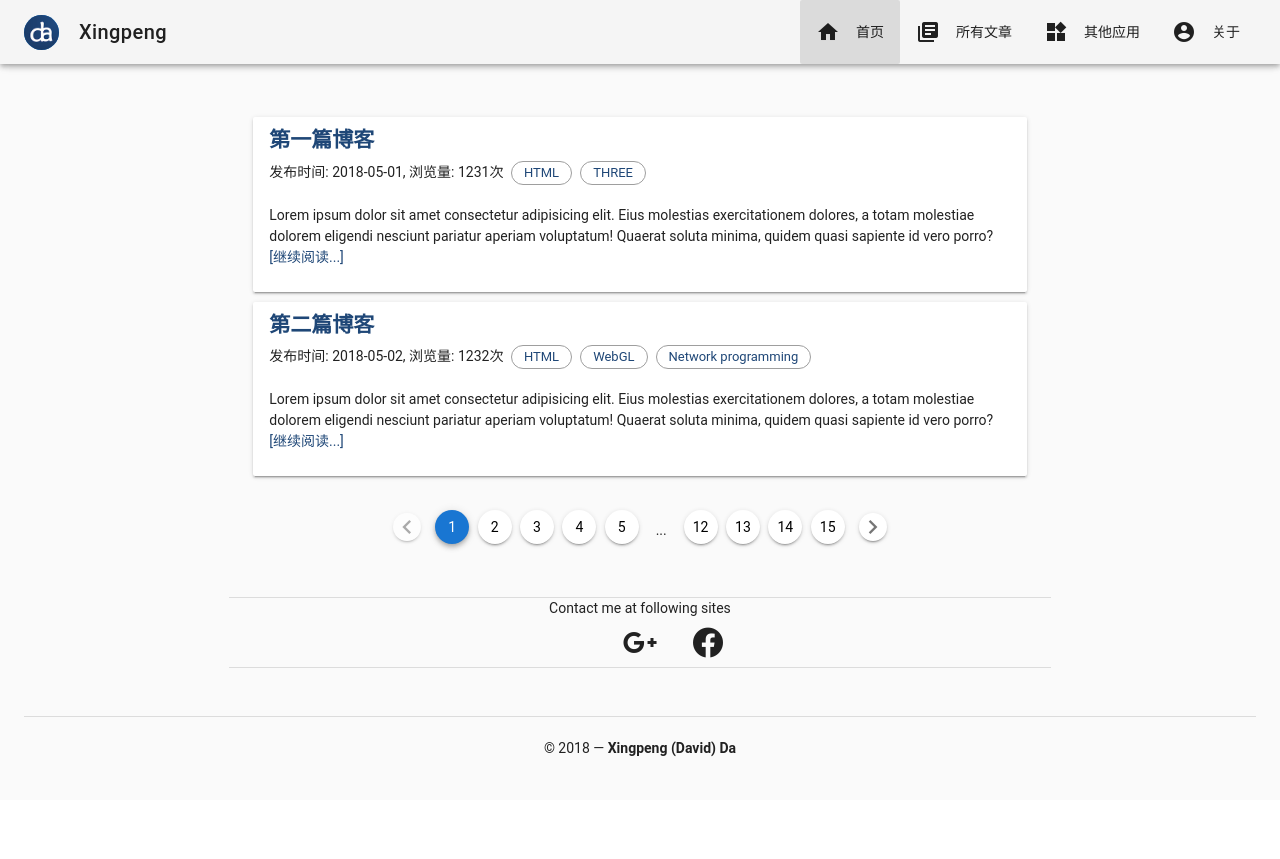
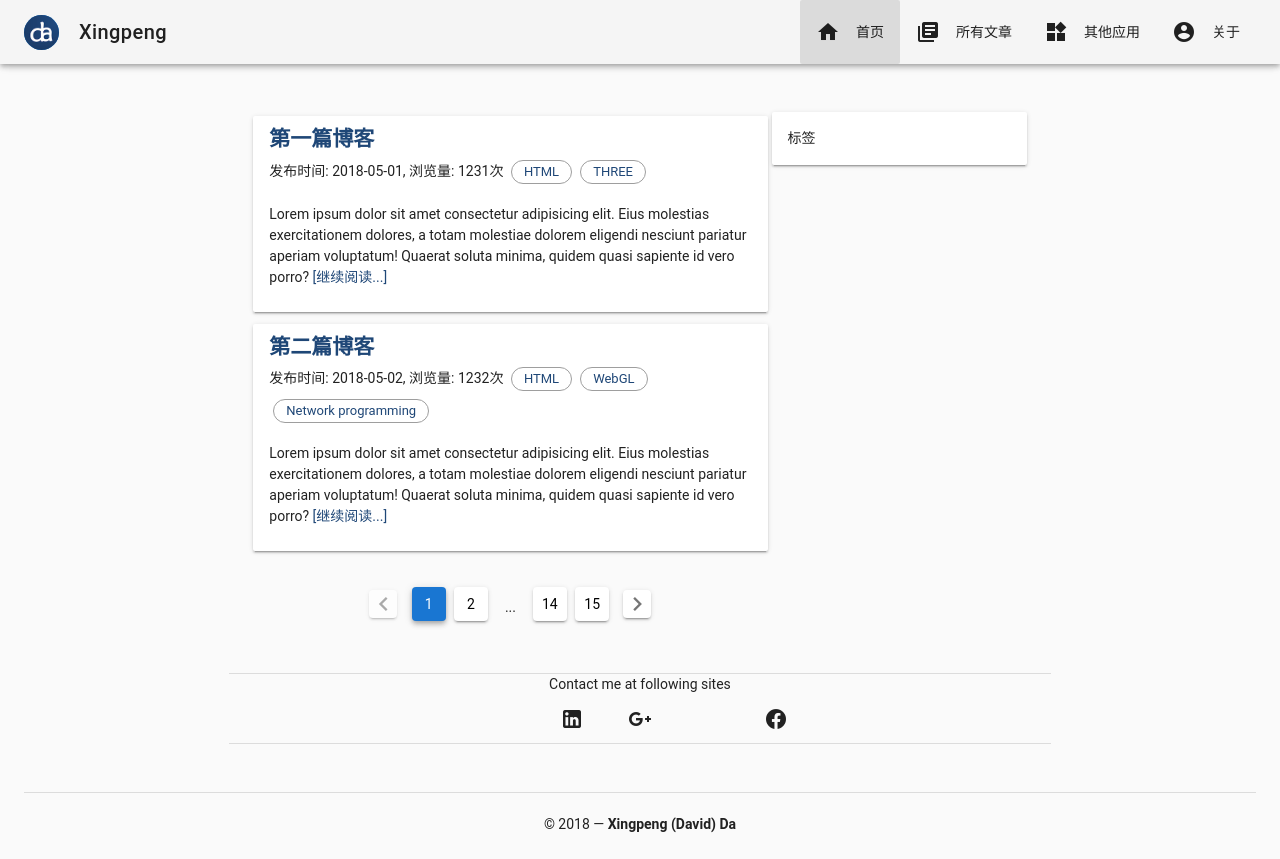
Before and after one commit to daveying/blog, a Vue app in the folder blog-front/: page / in a window 1280 px wide. Before the commit the page ends 800 px from the top, so only its background shows below. Built offline with nearby package versions, Linux system fonts and the light colour scheme; what vue-disqus would draw is missing.

Commit message:
add side information

```diff
--- a/blog-front/src/components/Home.vue
+++ b/blog-front/src/components/Home.vue
@@ -1,6 +1,8 @@
 <template>
   <v-card flat class="grey lighten-5">
-    <v-container class="my-0" fluid style="min-height: 0;" grid-list-xs>
+    <v-container class="my-0" fluid style="min-height: 0;" grid-list-sm>
+      <v-layout row wrap>
+        <v-flex xs12 md8>
           <v-layout row wrap>
             <v-flex v-for="blog in blogs" :key="blog.id" xs12 my-1>
               <v-card>
@@ -21,7 +23,14 @@
           </v-layout>
           <v-layout row wrap py-4 class="text-xs-center">
             <v-flex xs8 offset-xs2>
-          <v-pagination circle :length="15" v-model="pageIdx"></v-pagination>
+              <v-pagination :length="15" v-model="pageIdx"></v-pagination>
+            </v-flex>
+          </v-layout>
+        </v-flex>
+        <v-flex xs12 md4>
+          <v-card>
+            <v-card-title>标签</v-card-title>
+          </v-card>
         </v-flex>
       </v-layout>
     </v-container>
--- a/blog-front/src/components/SocialNetworkList.vue
+++ b/blog-front/src/components/SocialNetworkList.vue
@@ -13,7 +13,7 @@
           class="mx-3"
         >
           <!-- <v-icon size="24px">{{ icon }}</v-icon> -->
-          <i :class="`mdi mdi-${icon} mdi-36px`"></i>
+          <i :class="`mdi mdi-${icon} mdi-24px`"></i>
         </v-btn>
         <v-divider></v-divider>
       </v-flex>
@@ -25,7 +25,7 @@
 export default {
   data () {
     return {
-      footerIcons: ['github-circle', 'twitter-circle', 'google-plus', 'facebook', 'airplay']
+      footerIcons: ['github-circle', 'linkedin', 'google-plus', 'twitter-circle', 'facebook']
     }
   }
 }
```
Lines whose indentation alone changed are shown as unchanged.
